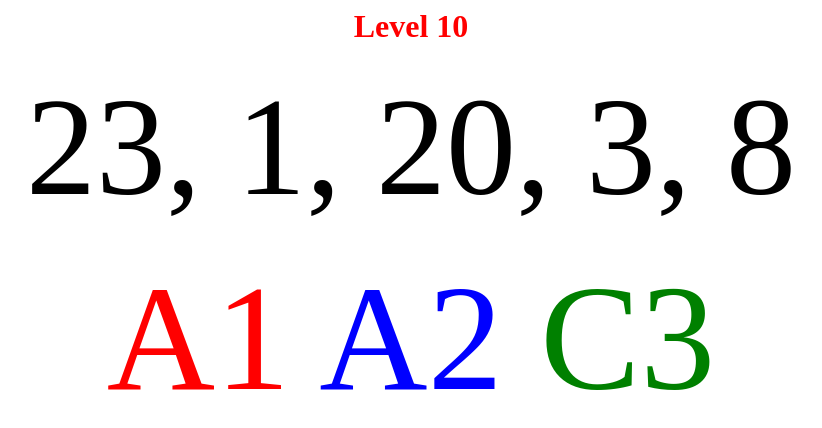
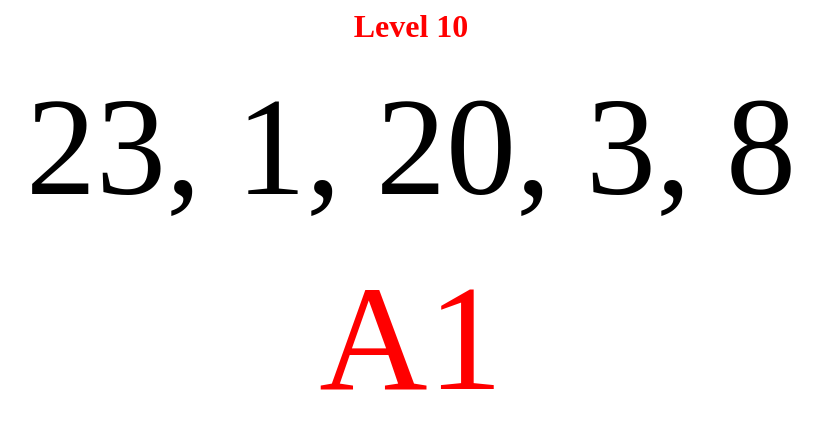
Before and after one commit to whilefalse/FelicityRiddle, a plain HTML site: page everest.html in a window 1280 px wide. Shown: the whole page, without its empty margins (229-1051 px from the left). Drawn offline with Linux system fonts and the light colour scheme.

```diff
--- a/everest.html
+++ b/everest.html
@@ -6,7 +6,5 @@
     </p>
     <p style="font-size: 150px; margin: 25px;">
         <span style="color: red">A1</span>
-        <span style="color: blue">A2</span>
-        <span style="color: green">C3</span>
     </p>
 </center>
```
